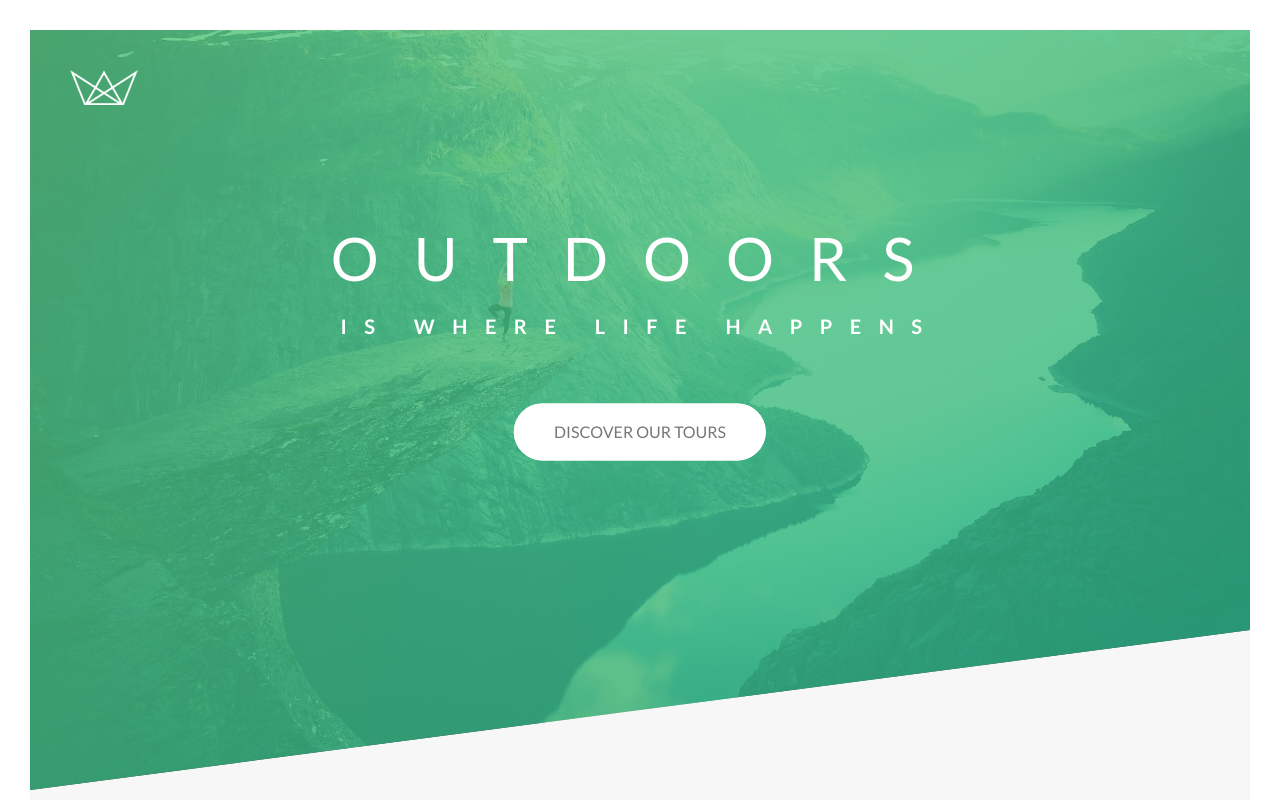
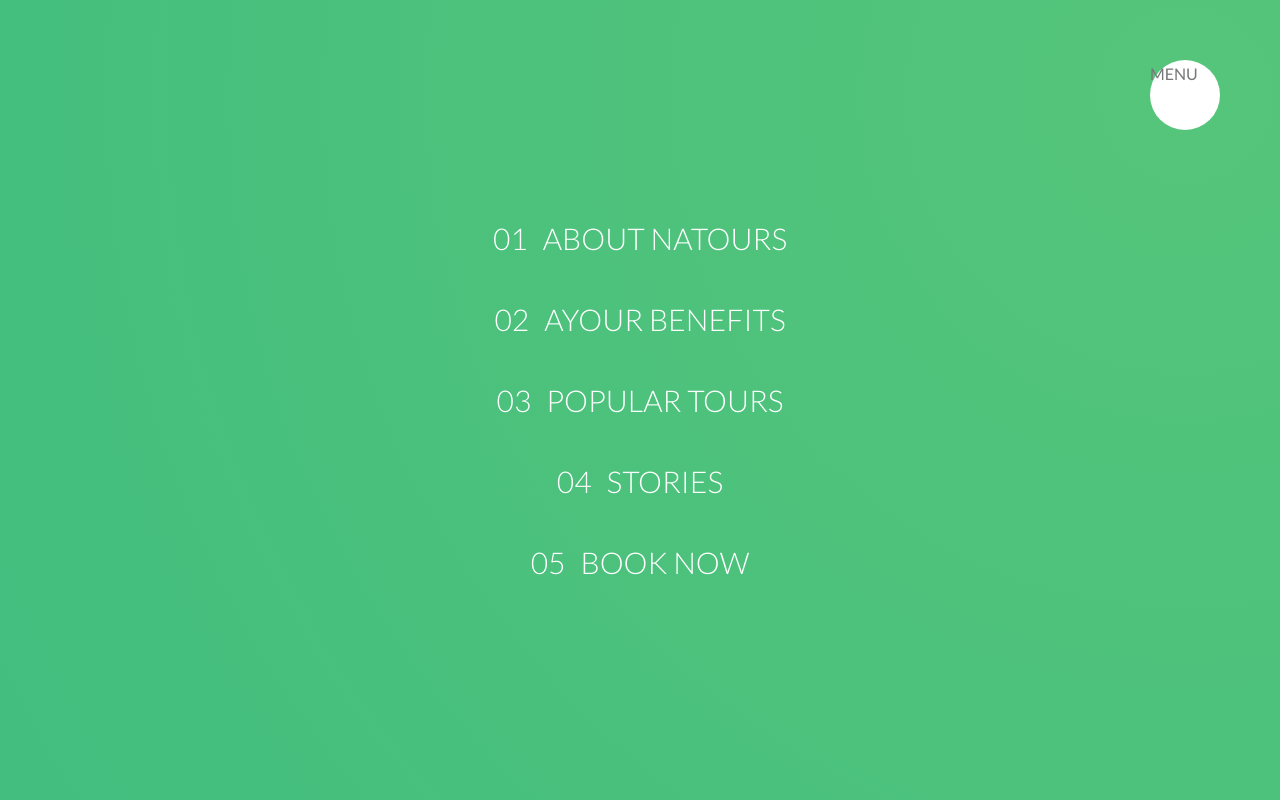
Before and after one commit to Rafatcb/css-sass-udemy, a website: page Natours/index.html in a window 1280 px wide. Shown: the top 800 px of the page. Drawn offline with Linux system fonts and the light colour scheme.

Commit message:
Beginning the Menu

```diff
--- a/Natours/index.html
+++ b/Natours/index.html
@@ -13,6 +13,24 @@
         <title>Natours | Exciting tours for adventurous people</title>
     </head>
     <body>
+        <div class="navigation">
+            <input type="checkbox" class="navigation__checkbox" id="navi-toggle">
+
+            <label for="navi-toggle" class="navigation__button">MENU</label>
+
+            <div class="navigation__background">&nbsp;</div>
+
+            <nav class="navigation__nav">
+                <ul class="navigation__list">
+                    <li class="navigation__item"><a href="#" class="navigation__link"><span>01</span>About Natours</a></li>
+                    <li class="navigation__item"><a href="#" class="navigation__link"><span>02</span>AYour benefits</a></li>
+                    <li class="navigation__item"><a href="#" class="navigation__link"><span>03</span>Popular tours</a></li>
+                    <li class="navigation__item"><a href="#" class="navigation__link"><span>04</span>Stories</a></li>
+                    <li class="navigation__item"><a href="#" class="navigation__link"><span>05</span>Book now</a></li>
+                </ul>
+            </nav>
+        </div>
+
         <header class="header">
             <div class="header__logo-box">
                 <img src="img/logo-white.png" alt="Logo" class="header__logo" />
--- /dev/null
+++ b/Natours/sass/layout/_navigation.scss
@@ -0,0 +1,79 @@
+.navigation {
+    &__checkbox {
+        display: none;
+    }
+
+    &__button {
+        background-color: $color-white;
+        height: 7rem;
+        width: 7rem;
+        position: fixed;
+        top: 6rem;
+        right: 6rem;
+        border-radius: 50%;
+        z-index: 2000;
+    }
+
+    &__background {
+        height: 6rem;
+        width: 6rem;
+        border-radius: 50%;
+        position: fixed;
+        top: 6.5rem;
+        right: 6.5rem;
+        background-image: radial-gradient($color-primary-light, $color-primary-dark);
+        z-index: 1000;
+
+        transform: scale(80);
+    }
+
+    &__nav {
+        height: 100vh;
+        width: 100%;
+        position: fixed;
+        top: 0;
+        right: 0;
+        z-index: 1500;
+    }
+
+    &__list {
+        position: absolute;
+        top: 50%;
+        left: 50%;
+        transform: translate(-50%, -50%);
+        list-style: none;
+        text-align: center;
+    }
+
+    &__item{
+        margin: 1rem;
+    }
+
+    &__link {
+        &:link,
+        &:visited {
+            display: inline-block;
+            font-size: 3rem;
+            font-weight: 300;
+            padding: 1rem 2rem;
+            color: $color-white;
+            text-decoration: none;
+            text-transform: uppercase;
+            background-image: linear-gradient(120deg, transparent 0%, transparent 50%, $color-white 50%);
+            background-size: 230%;
+            transition: all .4s;
+
+            span {
+                display: inline-block;
+                margin-right: 1.5rem;
+            }
+        }
+
+        &:hover,
+        &:active {
+            background-position: 100%;
+            color: $color-primary;
+            transform: translateX(1rem);
+        }
+    }
+}
--- a/Natours/sass/main.scss
+++ b/Natours/sass/main.scss
@@ -18,5 +18,6 @@
 @import "layout/footer";
 @import "layout/grid";
 @import "layout/header";
+@import "layout/navigation";
 
 @import "pages/home";
```
Also changed, not shown: Natours/css/style.css.
